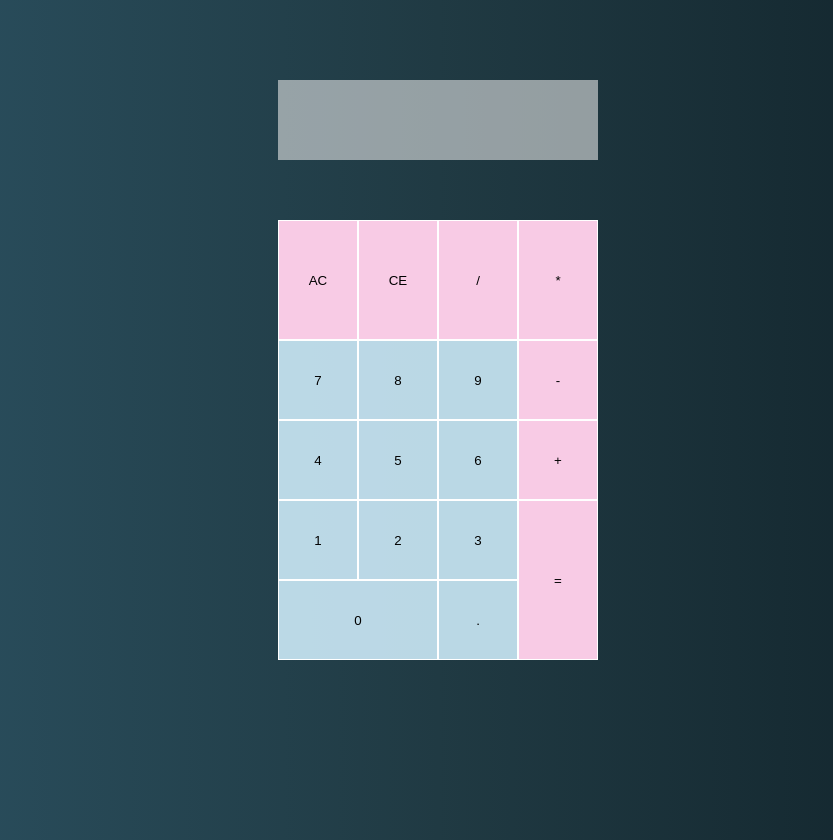
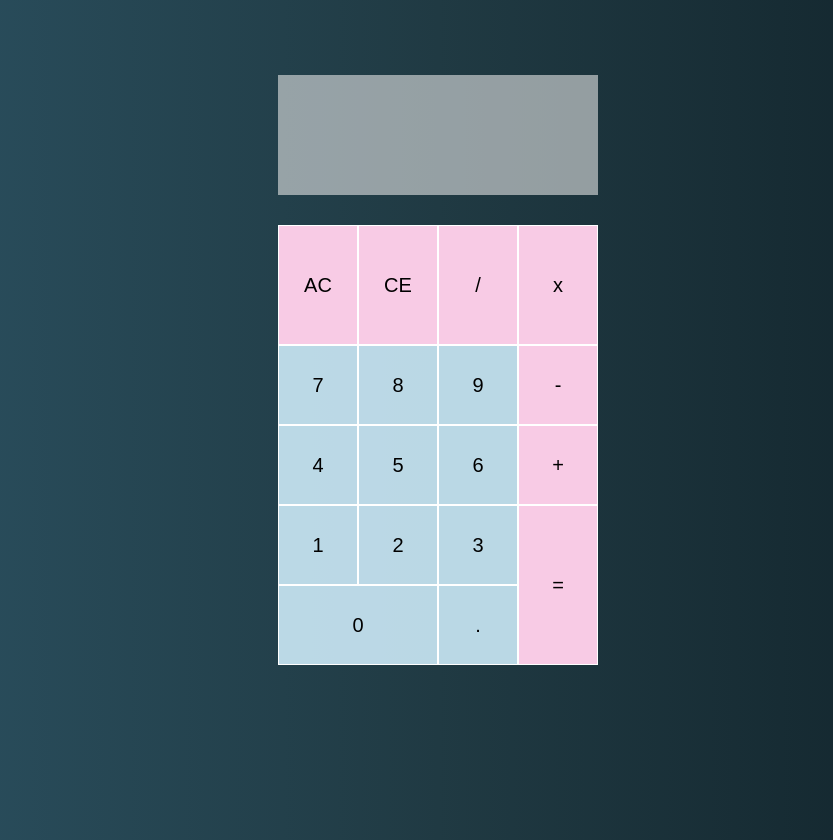
Before and after one commit to giwangdk/calculator-js, a plain HTML site: page index.html in a window 1280 px wide. Shown: the whole page, without its empty margins (202-1035 px from the left). Drawn offline with Linux system fonts and the light colour scheme.

Commit message:
add font size, font-weight, font family

```diff
--- a/index.html
+++ b/index.html
@@ -6,6 +6,9 @@
     <meta http-equiv="X-UA-Compatible" content="IE=edge">
     <meta name="viewport" content="width=device-width, initial-scale=1.0">
     <link rel="stylesheet" href="./styles.css">
+    <link rel="preconnect" href="https://fonts.googleapis.com">
+<link rel="preconnect" href="https://fonts.gstatic.com" crossorigin>
+<link href="https://fonts.googleapis.com/css2?family=Asap:wght@400;500;600&display=swap" rel="stylesheet">
     <title>Calculator</title>
 </head>
 
@@ -20,7 +23,7 @@
             <button data-all-clear>AC</button>
             <button data-delete>CE</button>
             <button data-operator>/</button>
-            <button data-operator>*</button>
+            <button data-operator>x</button>
             <button data-num>7</button>
             <button data-num>8</button>
             <button data-num>9</button>
--- a/script.js
+++ b/script.js
@@ -44,12 +44,12 @@ function calcOperation() {
 
     switch (operation) {
         case "+":
-            result = prev + currentOperand;
+            result = Number(prev) + Number(currentOperand);
             break;
         case "-":
             result = prev - currentOperand;
             break;
-        case "*":
+        case "x":
             result = prev * currentOperand;
             break;
         case "/":
--- a/styles.css
+++ b/styles.css
@@ -1,16 +1,21 @@
-*{
+* {
     box-sizing: border-box;
 }
 
-body{
+body {
     padding: 0;
     margin: 0;
-    background: #0F2027;  /* fallback for old browsers */
-    background: -webkit-linear-gradient(to right, #2C5364, #203A43, #0F2027);  /* Chrome 10-25, Safari 5.1-6 */
-    background: linear-gradient(to right, #2C5364, #203A43, #0F2027); /* W3C, IE 10+/ Edge, Firefox 16+, Chrome 26+, Opera 12+, Safari 7+ */
-    font-weight: 500;
+    background: #0F2027;
+    /* fallback for old browsers */
+    background: -webkit-linear-gradient(to right, #2C5364, #203A43, #0F2027);
+    /* Chrome 10-25, Safari 5.1-6 */
+    background: linear-gradient(to right, #2C5364, #203A43, #0F2027);
+    /* W3C, IE 10+/ Edge, Firefox 16+, Chrome 26+, Opera 12+, Safari 7+ */
+
+    font-family: "Asap", sans-serif;
 }
-.calculator{
+
+.calculator {
     margin: auto;
     margin-top: 40px;
     display: grid;
@@ -18,9 +23,10 @@ body{
     align-content: center;
     min-height: 100vh;
 
+
 }
 
-.calculator__keys{
+.calculator__keys {
     display: grid;
     justify-content: center;
     align-content: center;
@@ -30,27 +36,37 @@ body{
 
 }
 
-button{
+button {
     border: 1.5px solid rgb(255, 255, 255);
+    font-size: 20px;
+    font-weight: 500;
 }
-button:hover{
+
+button:hover {
     background: rgb(255, 255, 255);
 }
-[data-num]{
-    background-color:rgba(211, 241, 255, 0.863);
-}
-[data-operator], [data-output], [data-all-clear], [data-delete]{
-    background:rgb(248, 203, 229) ;
+
+[data-num] {
+    background-color: rgba(211, 241, 255, 0.863);
 }
 
-[data-output]{
-    grid-column: 4 ;
+[data-operator],
+[data-output],
+[data-all-clear],
+[data-delete] {
+    background: rgb(248, 203, 229);
+}
+
+[data-output] {
+    grid-column: 4;
     grid-row: 4/ 6;
 }
-[data-num]:nth-child(17){
+
+[data-num]:nth-child(17) {
     grid-column: 1/3;
 }
-.calculator_display{
+
+.calculator_display {
     grid-column: 1/-1;
     background: rgba(235, 235, 235, 0.582);
     display: flex;
@@ -58,5 +74,8 @@ button:hover{
     justify-content: end;
     align-items: flex-end;
     color: white;
-    height: 80px;
+    height: 120px;
+    margin-bottom: -30px;
+    padding: 20px;
+    font-size: 30px;
 }
```
